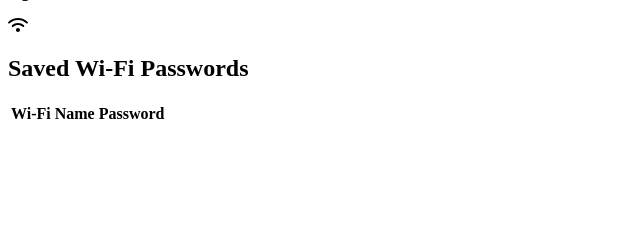
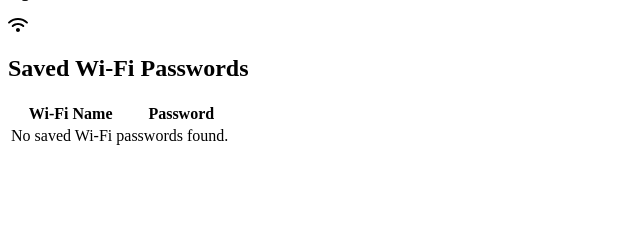
Before and after one commit to smarkitan/wifi, a Flask app: template templates/index.html in a window 1280 px wide. Shown: the part 140-380 px from the top of the page, without its empty margins (0-640 px from the left). Run offline with Flask 3, Linux system fonts and the light colour scheme; the template is opened without the code that fills it, so the values that code supplies are empty.

Commit message:
Update index.html

```diff
--- a/templates/index.html
+++ b/templates/index.html
@@ -5,7 +5,7 @@
     <meta name="viewport" content="width=device-width, initial-scale=1.0">
     <title>ARP Scan Results</title>
     <script src="https://cdnjs.cloudflare.com/ajax/libs/font-awesome/6.0.0-beta3/js/all.min.js" crossorigin="anonymous"></script>
-    <link rel="stylesheet" href="app.css"> <!-- Include fișierul CSS -->
+    <link rel="stylesheet" href="app.css">
 </head>
 <body>
     <h1>{{ wifi_details['SSID'] }}</h1>
@@ -57,6 +57,10 @@
                     <td>{{ wifi.Name }}</td>
                     <td>{{ wifi.Password }}</td>
                 </tr>
+                {% else %}
+                <tr>
+                    <td colspan="2">No saved Wi-Fi passwords found.</td>
+                </tr>
                 {% endfor %}
             </tbody>
         </table>
```
